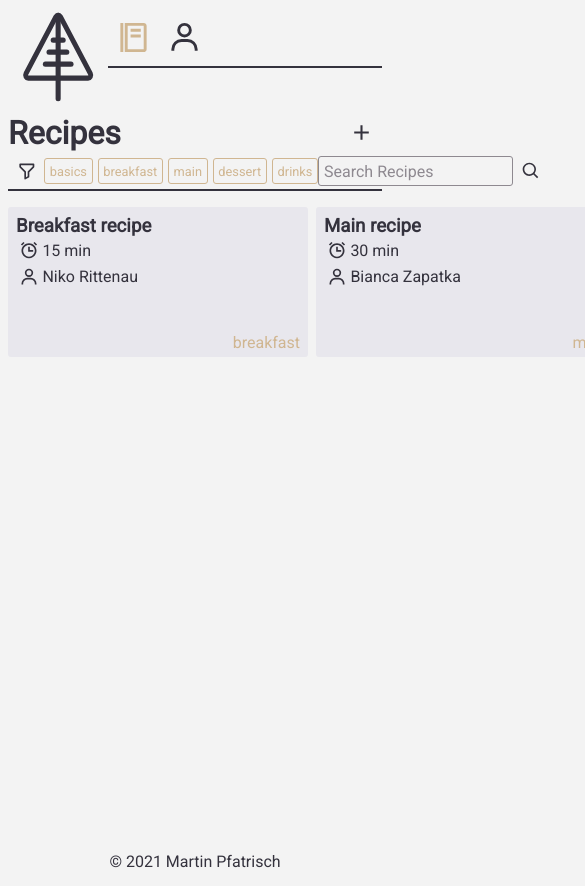
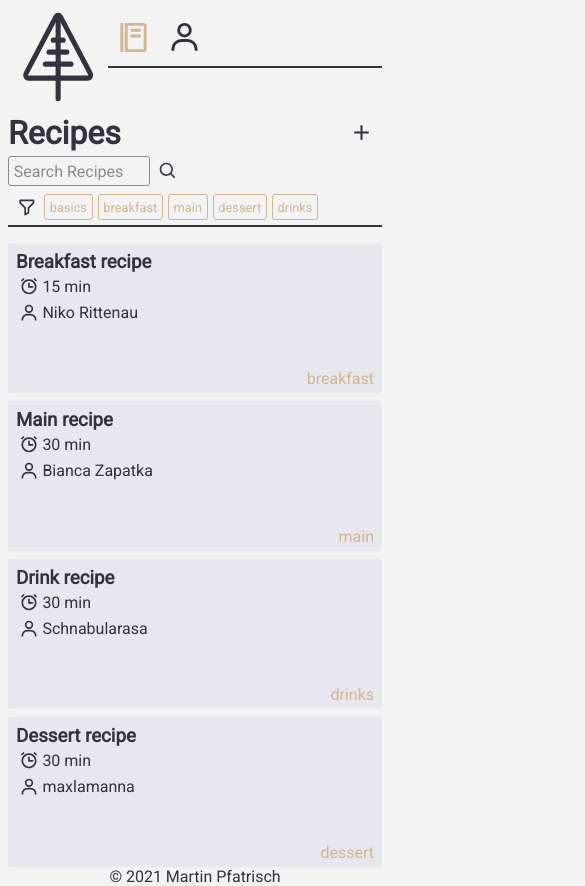
Before and after one commit to PfMartin/weGoNice, a React (Create React App) app in the folder frontend/: page / in a window 390 px wide. Shown: the top 886 px of the page, 585 px wide, since content can reach past the window. Built offline with nearby package versions, Linux system fonts and the light colour scheme; no server answers.

Commit message:
responsiveness for recipes overview

```diff
--- a/frontend/src/components/Recipes/RecipesOverview/RecipesOverview.css
+++ b/frontend/src/components/Recipes/RecipesOverview/RecipesOverview.css
@@ -1,35 +1,4 @@
-.recipe-options {
-  display: flex;
-  justify-content: space-between;
-  align-items: center;
-  border-bottom: 1px solid var(--dark-grey);
-}
-
-.filter-section {
-  display: flex;
-  justify-content: flex-start;
-  align-items: center;
-}
-
-.filter-section h3 {
-  margin-right: 1rem;
-}
-
-.filter-tags {
-  display: flex;
-  align-items: center;
-}
-
-.filter-tags div:not(:last-child) {
-  margin-right: 0.3rem;
-}
-
-.search-section {
-  display: flex;
-  align-items: center;
-}
-
-.content-section {
+.recipes-content-section {
   margin-top: 1rem;
   display: grid;
   grid-template-columns: repeat(5, 1fr);
@@ -58,3 +27,9 @@
   justify-content: center;
   align-items: center;
 }
+
+@media only screen and (max-width: 600px) {
+  .recipes-content-section {
+    grid-template-columns: repeat(1, 1fr);
+  }
+}
--- a/frontend/src/components/Recipes/RecipesOverview/RecipesOverview.js
+++ b/frontend/src/components/Recipes/RecipesOverview/RecipesOverview.js
@@ -124,7 +124,7 @@ const RecipesOverview = ({ switchView, recipes, selectRecipe }) => {
           drinks
         </FilterTag>
       </OptionsBar>
-      <div className="content-section">
+      <div className="recipes-content-section">
         {recipes.map((recipe) => {
           return displayCheck(recipe, 'basics') ||
             displayCheck(recipe, 'breakfast') ||
--- a/frontend/src/components/References/ReferenceForm/ReferenceForm.js
+++ b/frontend/src/components/References/ReferenceForm/ReferenceForm.js
@@ -122,10 +122,15 @@ const ReferenceForm = ({
   };
 
   const onInitial = () => {
+    const academicTitle =
+      selectedReference.referencesAcademicTitle.id === 1
+        ? ''
+        : selectedReference.referencesAcademicTitle.title;
+
     setReference({
       ...selectedReference,
       gender: selectedReference.referencesGender.title,
-      academicTitle: selectedReference.referencesAcademicTitle.title,
+      academicTitle: academicTitle,
     });
   };
 
--- a/frontend/src/components/References/ReferencesOverview/ReferencesOverview.css
+++ b/frontend/src/components/References/ReferencesOverview/ReferencesOverview.css
@@ -1,7 +1,7 @@
-.content-section {
+.references-content-section {
   margin-top: 1rem;
   display: grid;
-  grid-template-columns: repeat(5, 1fr);
+  grid-template-columns: repeat(1, 1fr);
   grid-gap: 0.5rem;
 }
 
--- a/frontend/src/components/References/ReferencesOverview/ReferencesOverview.js
+++ b/frontend/src/components/References/ReferencesOverview/ReferencesOverview.js
@@ -64,6 +64,16 @@ const ReferencesOverview = ({
   };
 
   const displayCheck = (reference, socialMedia) => {
+    // In case the reference doesn't have any social media, always display it disregarding the set filters
+    if (
+      reference.homepage === '' &&
+      reference.instagram === '' &&
+      reference.youtube === '' &&
+      reference.facebook === ''
+    ) {
+      return true;
+    }
+
     const shouldBeDisplayed =
       reference[socialMedia] !== '' && filterTags[socialMedia];
 
@@ -132,7 +142,7 @@ const ReferencesOverview = ({
           youtube
         </FilterTag>
       </OptionsBar>
-      <div className="content-section">
+      <div className="references-content-section">
         {references.map((reference) => {
           return displayCheck(reference, 'homepage') ||
             displayCheck(reference, 'instagram') ||
--- a/frontend/src/components/Structure/OptionsBar/OptionsBar.css
+++ b/frontend/src/components/Structure/OptionsBar/OptionsBar.css
@@ -28,3 +28,28 @@
   display: flex;
   align-items: center;
 }
+
+@media only screen and (max-width: 530px) {
+  .options-bar {
+    display: grid;
+    grid-template-columns: 1fr;
+  }
+
+  .filter-section {
+    grid-row: 2 / 3;
+    justify-content: left;
+  }
+
+  .search-section {
+    grid-row: 1 / 2;
+  }
+
+  .search-section input {
+  }
+}
+
+@media only screen and (max-width: 600px) {
+  .search-section input {
+    width: 130px;
+  }
+}
```
